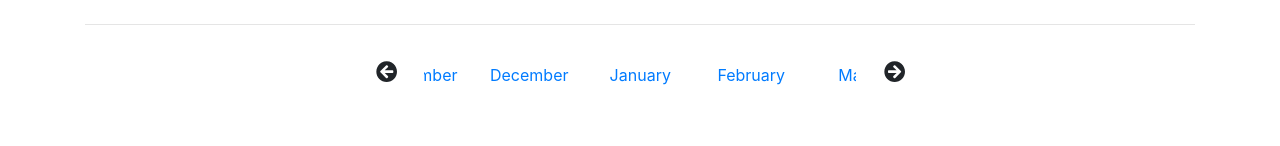
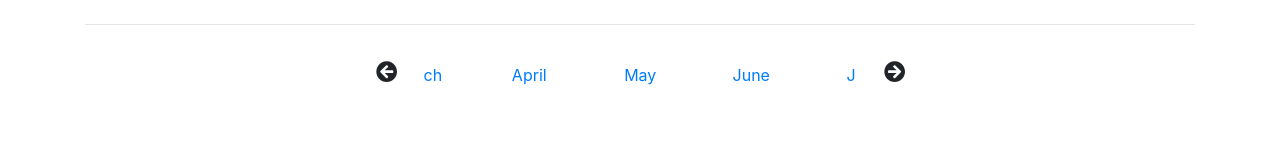
Before and after one commit to Alenichel/CodiglioniDellOglioNichelini-HypermediaProject, a website: page public/pages/events.html in a window 1280 px wide. Shown: the part 190-336 px from the top of the page. Drawn offline with nearby package versions, Linux system fonts and the light colour scheme; no server answers.

Commit message:
Events now centers on current month

```diff
--- a/public/assets/js/events.js
+++ b/public/assets/js/events.js
@@ -16,8 +16,21 @@
     })
 }
 
+const months = [
+    'January', 'February', 'March', 'April',
+    'May', 'June', 'July', 'August',
+    'September', 'October', 'November', 'December'
+]
+
 $(document).ready(function() {
-    $('.slider').slick({
+    let month = new Date().getMonth();
+    let slider = $('.slider');
+    for (let i = 0; i < 12; i++) {
+        let m = (i + month) % 12;
+        let e = $('<button class="btn btn-link text-center" onclick="getEvents(' + m + ')">' + months[m] + '</button>')
+        slider.append(e);
+    }
+    slider.slick({
         infinite: true,
         slidesToShow: 3,
         slidesToScroll: 1,
@@ -54,6 +67,5 @@
             }
         ]
     });
-    let today = new Date();
-    getEvents(today.getMonth());
+    getEvents(month);
 })
--- a/public/pages/events.html
+++ b/public/pages/events.html
@@ -40,18 +40,7 @@
         <i class="fas fa-arrow-circle-left fa-lg"></i>
       </button>
       <div class="slider col-10" style="margin-top: 7px">
-        <button class="btn btn-link text-center" onclick="getEvents(0)">January</button>
-        <button class="btn btn-link text-center" onclick="getEvents(1)">February</button>
-        <button class="btn btn-link text-center" onclick="getEvents(2)">March</button>
-        <button class="btn btn-link text-center" onclick="getEvents(3)">April</button>
-        <button class="btn btn-link text-center" onclick="getEvents(4)">May</button>
-        <button class="btn btn-link text-center" onclick="getEvents(5)">June</button>
-        <button class="btn btn-link text-center" onclick="getEvents(6)">July</button>
-        <button class="btn btn-link text-center" onclick="getEvents(7)">August</button>
-        <button class="btn btn-link text-center" onclick="getEvents(8)">September</button>
-        <button class="btn btn-link text-center" onclick="getEvents(9)">October</button>
-        <button class="btn btn-link text-center" onclick="getEvents(10)">November</button>
-        <button class="btn btn-link text-center" onclick="getEvents(11)">December</button>
+        <!-- Filled with jQuery -->
       </div>
       <button id="slider-next" type="button" data-role="none" class="btn col-1">
         <i class="fas fa-arrow-circle-right fa-lg"></i>
```
